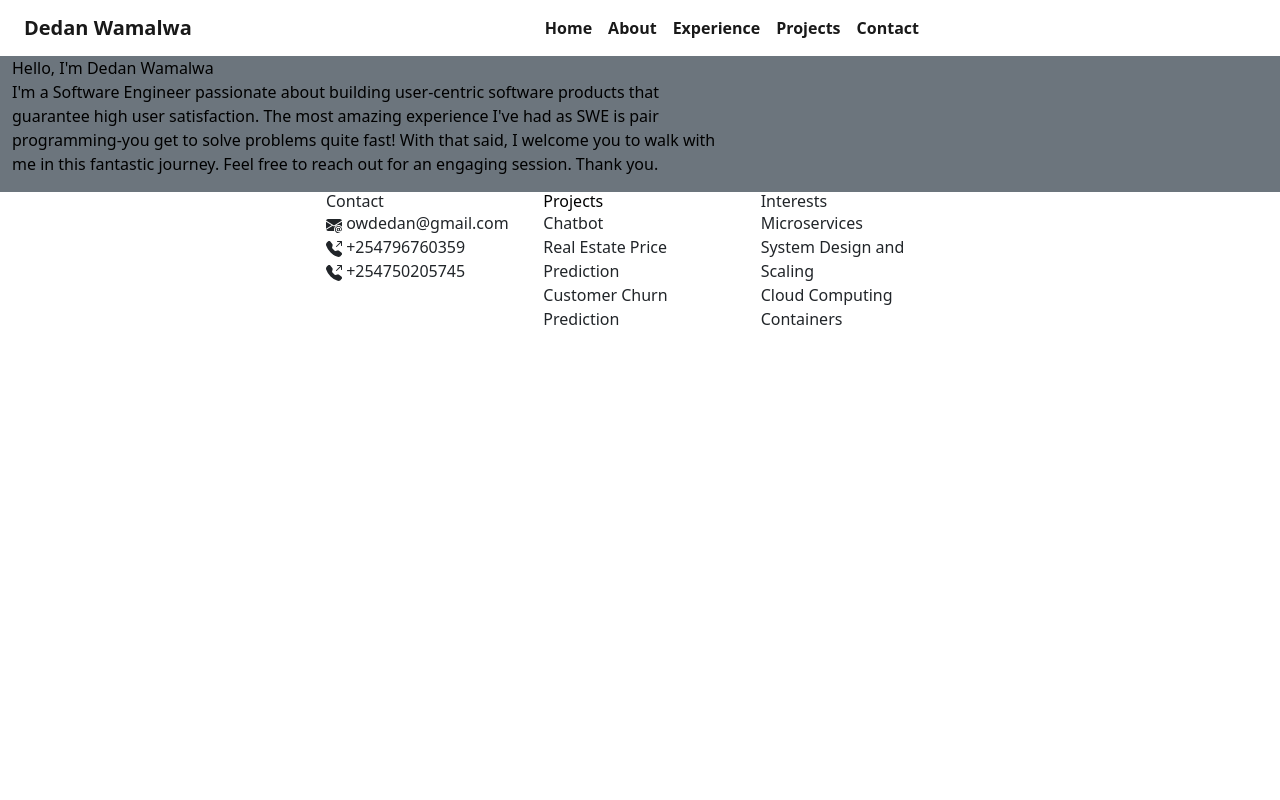
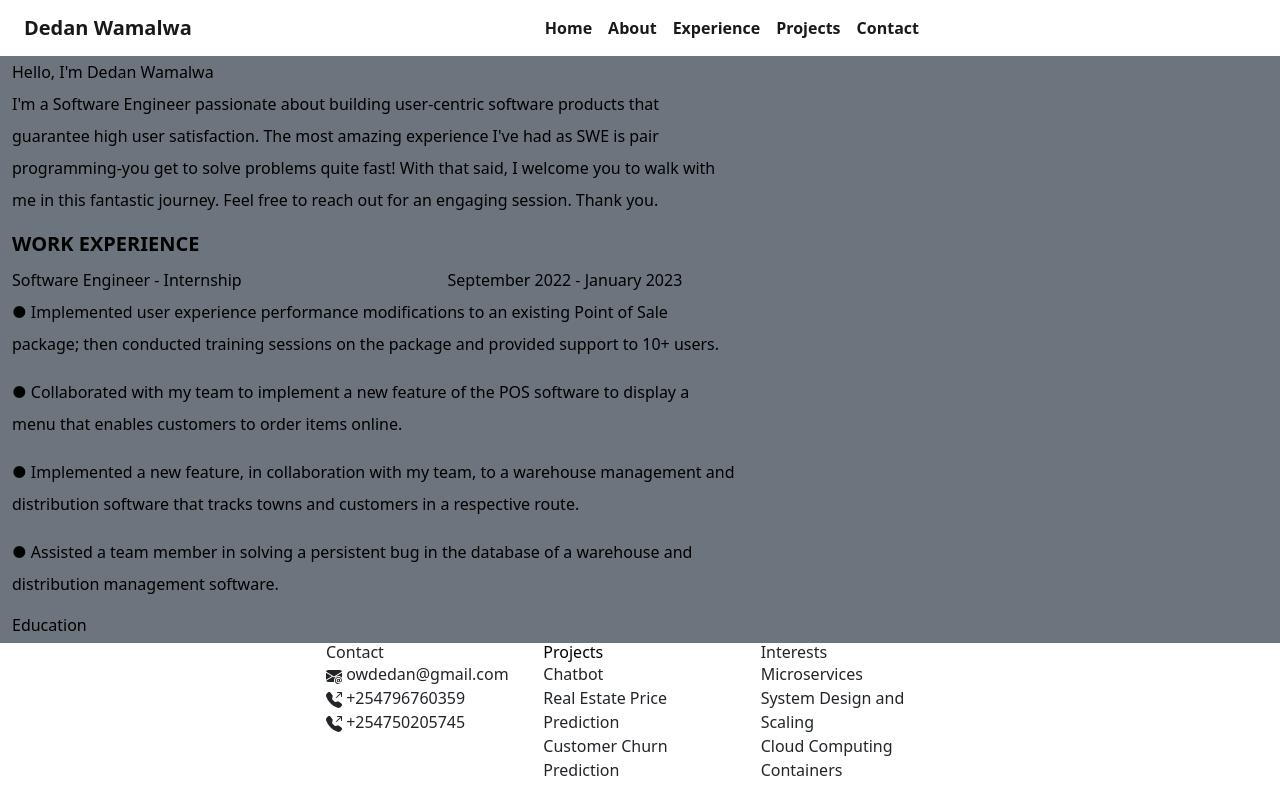
Before and after one commit to dedan-wamalwa/portfolio, a React (Create React App) app: page / in a window 1280 px wide. Built offline with nearby package versions, Linux system fonts and the light colour scheme.

Commit message:
added work experience

```diff
--- a/src/Components/Home.js
+++ b/src/Components/Home.js
@@ -3,14 +3,46 @@ import React from "react";
 function Home() {
 	return (
 		<div className="row bg-secondary text-black">
-			<div className="col-md-7 ml-5">
+			<div className="col-md-7 ml-5 lh-lg">
+				{/* summary */}
 				<p className="mb-0">Hello, I'm Dedan Wamalwa </p>
-				<p>I'm a Software Engineer passionate about building user-centric
-					software products that guarantee high user satisfaction. The most
-					 amazing experience I've had as SWE is pair programming-you get to
-					 solve problems quite fast! With that said, I welcome you to walk with
-					  me in this fantastic journey. Feel free to reach out for an engaging
-					   session. Thank you.</p>
+				<p className="">
+					I'm a Software Engineer passionate about building user-centric software products that
+					guarantee high user satisfaction. The most amazing experience I've had as SWE is pair
+					programming-you get to solve problems quite fast! With that said, I welcome you to walk
+					with me in this fantastic journey. Feel free to reach out for an engaging session. Thank
+					you.
+				</p>
+				{/* work experience */}
+				<div className="row">
+					<h5 className="fw-bold">WORK EXPERIENCE</h5>
+					<div className="col-12 col-md-7">Software Engineer - Internship </div>
+					<div className="col-12 col-md-5">September 2022 - January 2023</div>
+					<div className="col-12">
+						<p>
+							● Implemented user experience performance modifications to an existing Point of Sale
+							package; then conducted training sessions on the package and provided support to 10+
+							users.
+						</p>
+						<p>
+							● Collaborated with my team to implement a new feature of the POS software to display
+							a menu that enables customers to order items online.
+						</p>
+						<p>
+							● Implemented a new feature, in collaboration with my team, to a warehouse management
+							and distribution software that tracks towns and customers in a respective route.
+						</p>
+						<p>
+							● Assisted a team member in solving a persistent bug in the database of a warehouse
+							and distribution management software.
+						</p>
+					</div>
+				</div>
+				{/* Education/ Courses/ Certficates */}
+				<div className="row">
+					<h6>Education</h6>
+
+				</div>
 			</div>
 		</div>
 	);
```
